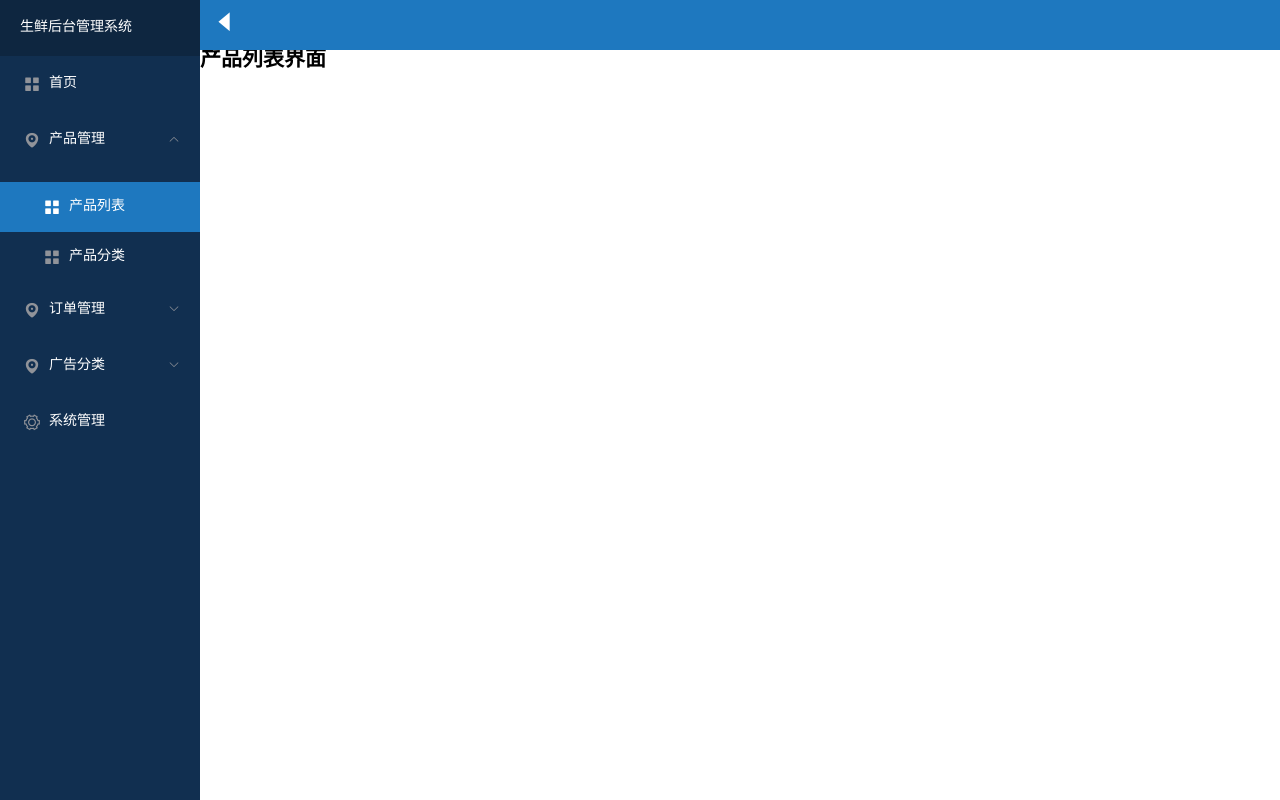
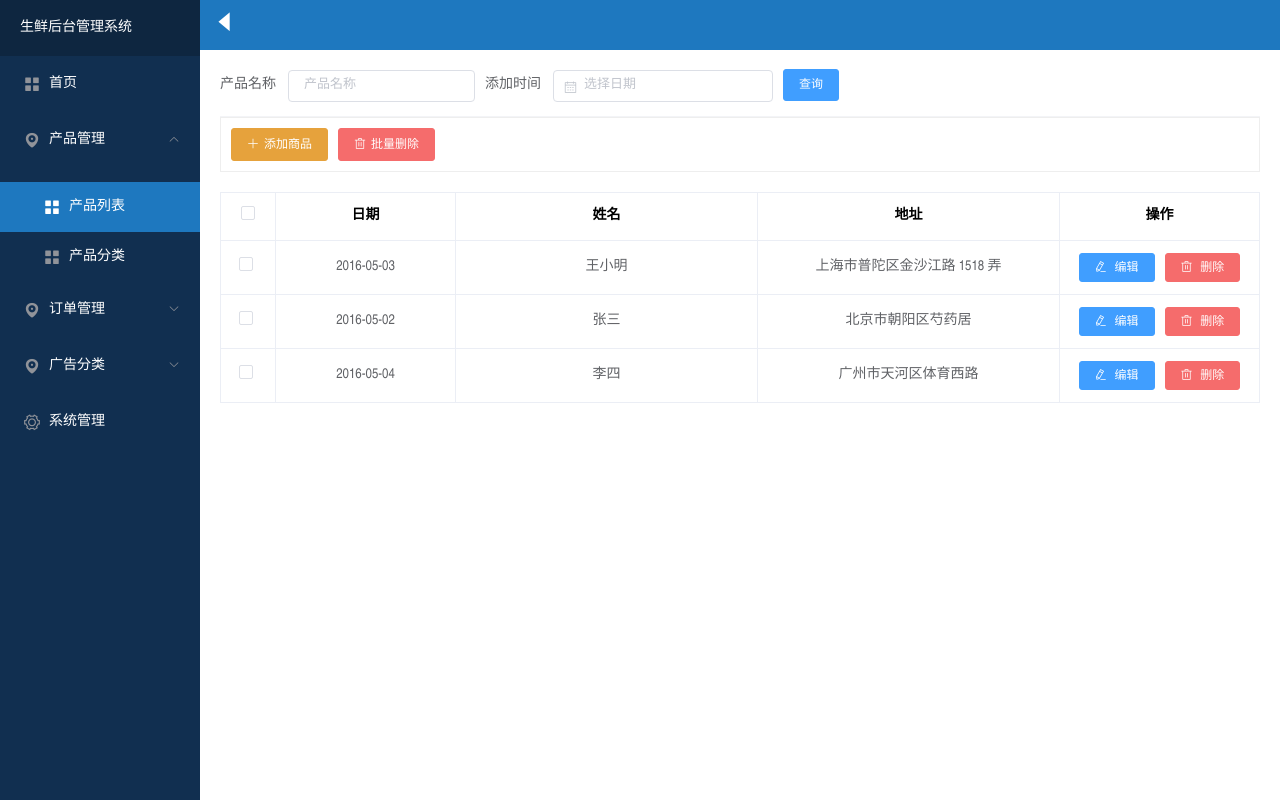
Before and after one commit to CCCCYKC/vue2-porject1, a Vue app: page /produce/list in a window 1280 px wide. Built offline with nearby package versions, Linux system fonts and the light colour scheme; no server answers; some icons are missing.

Commit message:
产品列表布局完成

```diff
--- a/src/App.vue
+++ b/src/App.vue
@@ -2,7 +2,6 @@
   <div id="app">
     <router-view></router-view>
   </div>
-  <!-- <span class="iconfont check-circle"></span> -->
 </template>
 
 <script>
--- a/src/api/base.js
+++ b/src/api/base.js
@@ -1,8 +1,12 @@
 //接口公共地址
 const base = {
+    // 首页
     totalInfo:'/api/home/dataCount', //首页统计数据
     orderInfo:'/api/home/orderinfo', //今日订单统计数据
     lineInfo:'/api/home/format', //首页图表数据
+
+    // 产品列表
+    projectList:'/api/goods/projectList', //产品列表分页获取数据
 }
 
 
--- a/src/api/index.js
+++ b/src/api/index.js
@@ -14,7 +14,11 @@ const api = {
     // 获取首页图表数据
     lineInfo() {
         return axios.get(base.lineInfo)
-    }
+    },
+    // 获取产品列表分页数据
+    projectList(params) {
+        return axios.get(base.projectList, { params })
+    },
 };
 
 export default api;
--- a/src/views/home/home.vue
+++ b/src/views/home/home.vue
@@ -109,19 +109,22 @@
         </div>
       </el-card>
       <!-- 快捷入口 -->
-      <el-card shadow="always" class="item">
+      <el-card
+        shadow="always"
+        class="item"
+        body-style="
+        padding-top: 20px;
+        padding-left: 10px;"
+        >
         <div slot="header" class="title">快捷入口</div>
         <div class="content" style="display: flex">
-          <el-button type="primary" plain>
-            <i class="el-icon-folder-add"></i>
+          <el-button type="primary" plain icon="el-icon-folder-add">
             添加商品
           </el-button>
-          <el-button type="success" plain>
-            <i class="el-icon-data-line"></i>
+          <el-button type="success" plain icon="el-icon-data-line">
             产品分类
           </el-button>
-          <el-button type="info" plain>
-            <i class="el-icon-notebook-2"></i>
+          <el-button type="info" plain icon="el-icon-notebook-2">
             订单列表
           </el-button>
         </div>
@@ -166,7 +169,9 @@ export default {
       console.log("折线图表数据----", res.data.result.data.sale_money);
       // 处理折线图数据,将数据从接口返回的对象转换为echarts需要的数组
       const arr = res.data.result.data.sale_money;
-      const arrx =[] ,arryLine = [], arryBar = [];
+      const arrx = [],
+        arryLine = [],
+        arryBar = [];
       arr.forEach((item) => {
         arrx.push(item.name);
         arryLine.push(item.total_amount);
@@ -286,12 +291,12 @@ export default {
 
 <style lang="less" scoped>
 .footer {
-  margin: 20px;
+  margin-top: 20px;
   display: flex;
   flex-direction: row;
   .item {
     flex-grow: 1;
-    width: 220px;
+    width: 250px;
     border: #f3f4f7 1px solid;
     margin-right: 10px;
     height: 150px;
@@ -320,21 +325,18 @@ export default {
 }
 .middle {
   display: flex;
-  // width: 100%;
   height: 290px;
-  margin: 20px;
+  margin-top: 20px;
   .middle-left {
     display: flex;
     flex-direction: column;
     flex: 7;
     margin-right: 10px;
     border: #f3f4f7 1px solid;
-    // background: red;
   }
   .middle-right {
     border: #f3f4f7 1px solid;
     flex: 3;
-    // background: blue;
   }
   .title {
     height: 30px;
--- a/src/views/layout/content/index.vue
+++ b/src/views/layout/content/index.vue
@@ -4,12 +4,18 @@
     <div class="header">
       <div class="icon">
         <!-- 缩进展开图标 -->
-        <i v-if="isCollapse" class="el-icon-caret-right" @click="changeMenu"></i>
+        <i
+          v-if="isCollapse"
+          class="el-icon-caret-right"
+          @click="changeMenu"
+        ></i>
         <i v-else class="el-icon-caret-left" @click="changeMenu"></i>
       </div>
     </div>
     <!-- 右侧内容 -->
-    <router-view></router-view>
+    <div class="content">
+      <router-view></router-view>
+    </div>
   </div>
 </template>
 
@@ -17,7 +23,8 @@
 export default {
   name: "rightContent",
   props: {
-    isCollapse: {   // 从父组件接收折叠状态
+    isCollapse: {
+      // 从父组件接收折叠状态
       type: Boolean,
       default: false, // 默认不折叠
     },
@@ -47,4 +54,8 @@ export default {
     cursor: pointer; /* 鼠标悬停时变为手型 */
   }
 }
+.content {
+  padding-right: 20px;
+  padding-left: 20px;
+}
 </style>
--- a/src/views/produce/list/index.vue
+++ b/src/views/produce/list/index.vue
@@ -1,13 +1,162 @@
+<!-- 产品管理 -- 产品列表 -->
 <template>
-    <h2>产品列表界面</h2>
+  <div class="listPage">
+    <!-- 1.产品搜索 -->
+    <div class="header">
+      <!-- 表单 -->
+      <div class="form">
+        <el-form :inline="true" :model="formInline" class="demo-form-inline">
+          <el-form-item label="产品名称">
+            <el-input
+              v-model="formInline.productName"
+              placeholder="产品名称"
+              size="small"
+            ></el-input>
+          </el-form-item>
+          <el-form-item label="添加时间">
+            <el-date-picker
+              v-model="formInline.date"
+              type="date"
+              placeholder="选择日期"
+              size="small"
+            ></el-date-picker>
+          </el-form-item>
+          <el-form-item>
+            <el-button type="primary" @click="onSubmit" size="small"
+              >查询</el-button
+            >
+          </el-form-item>
+        </el-form>
+      </div>
+      <!-- 添加删除 -->
+      <div class="btn">
+        <el-button type="warning" size="small" icon="el-icon-plus"
+          >添加商品</el-button
+        >
+        <el-button type="danger" size="small" icon="el-icon-delete"
+          >批量删除</el-button
+        >
+      </div>
+    </div>
+    <!-- 2.产品列表 -->
+    <div class="content">
+      <el-table
+        :data="tableData"
+        style="width: 100%"
+        border
+        header-cell-class-name="table-header"
+      >
+        <el-table-column
+          type="selection"
+          width="55"
+          align="center"
+        ></el-table-column>
+        <el-table-column prop="date" label="日期" width="180" align="center">
+        </el-table-column>
+        <el-table-column prop="name" label="姓名" align="center">
+        </el-table-column>
+        <el-table-column prop="address" label="地址" align="center">
+        </el-table-column>
+        <el-table-column label="操作" align="center" width="200">
+          <!-- scope可以传递该行的坐标信息 -->
+          <template slot-scope="scope">
+            <el-button
+              size="mini"
+              type="primary"
+              icon="el-icon-edit"
+              @click="handleEdit(scope.$index, scope.row)"
+            >
+              编辑
+            </el-button>
+            <el-button
+              size="mini"
+              type="danger"
+              icon="el-icon-delete"
+              @click="handleDelete(scope.$index, scope.row)"
+            >
+              删除
+            </el-button>
+          </template>
+        </el-table-column>
+      </el-table>
+    </div>
+  </div>
 </template>
 
 <script>
 export default {
-    name: 'LoginPage'
-}
+  name: "productListPage",
+  data() {
+    return {
+      formInline: {
+        productName: "",
+        date: "",
+      },
+      tableData: [
+        {
+          date: "2016-05-03",
+          name: "王小明",
+          address: "上海市普陀区金沙江路 1518 弄",
+        },
+        {
+          date: "2016-05-02",
+          name: "张三",
+          address: "北京市朝阳区芍药居",
+        },
+        {
+          date: "2016-05-04",
+          name: "李四",
+          address: "广州市天河区体育西路",
+        },
+      ],
+    };
+  },
+  methods: {
+    onSubmit() {
+      console.log("submit!");
+    },
+    handleEdit(index, row) {
+      console.log(index, row);
+    },
+    handleDelete(index, row) {
+      console.log(index, row);
+    },
+    // 获取产品列表数据----------
+    async projectList(page) {
+      try {
+        let res = await this.$api.projectList({ page });
+        console.log("产品列表数据----", res.data);
+      } catch (error) {
+        console.error("请求失败:", error);
+      }
+    },
+  },
+  created() {
+    this.projectList();
+  },
+};
 </script>
 
 <style lang="less" scoped>
-
+.header {
+  background: #fff;
+  margin-bottom: 20px;
+  .form {
+    padding-top: 15px;
+    border-bottom: #f3f4f7 solid 1px;
+    .el-form-item {
+      margin-bottom: 10px;
+    }
+  }
+  .btn {
+    border: #eee solid 1px;
+    padding: 10px;
+  }
+}
+.content {
+  background: #fff;
+  ::v-deep .table-header {
+    color: black;
+  }
+}
 </style>
```
Also changed, not shown: vue.config.js (line endings or trailing spaces), 1 other file (tests, documents, lock files or other folders).
